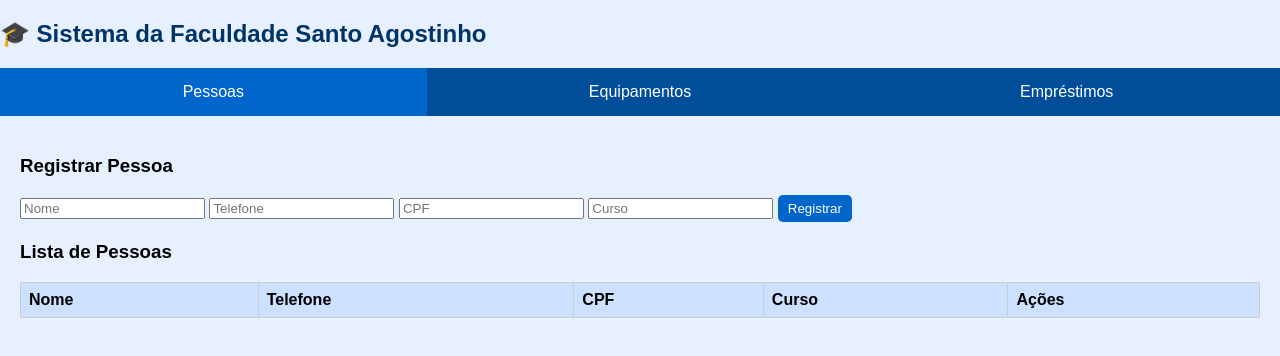
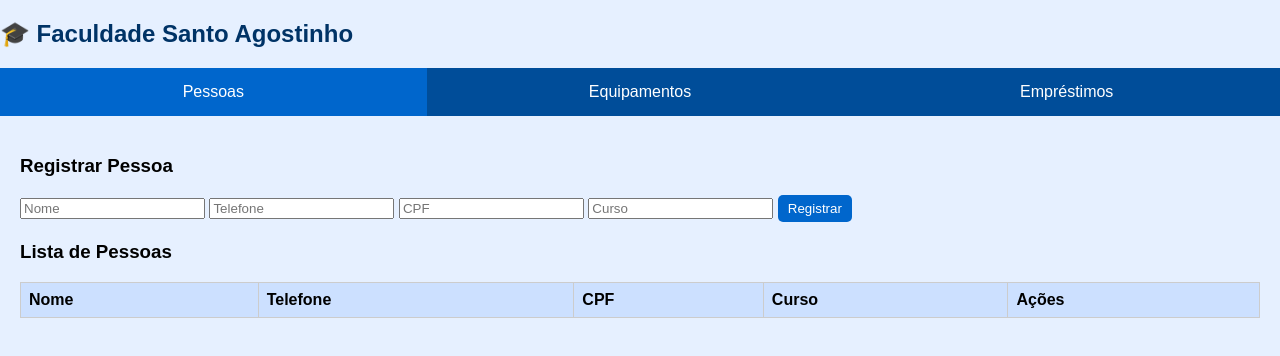
Before and after one commit to RomeuSales-commits/Projeto-pi-115, a plain HTML site: page index.html in a window 1280 px wide. Drawn offline with Linux system fonts and the light colour scheme.

Commit message:
Update heading text for Faculdade Santo Agostinho

```diff
--- a/index.html
+++ b/index.html
@@ -23,7 +23,7 @@
 </head>
 <body>
 
-<h2>🎓 Sistema da Faculdade Santo Agostinho</h2>
+<h2>🎓 Faculdade Santo Agostinho</h2>
 
 <div class="tabs">
   <div class="tab active" onclick="mostrarAba('pessoas')">Pessoas</div>
```
